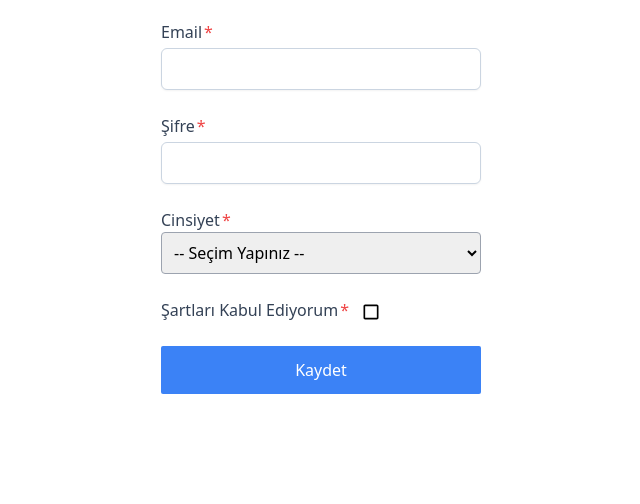
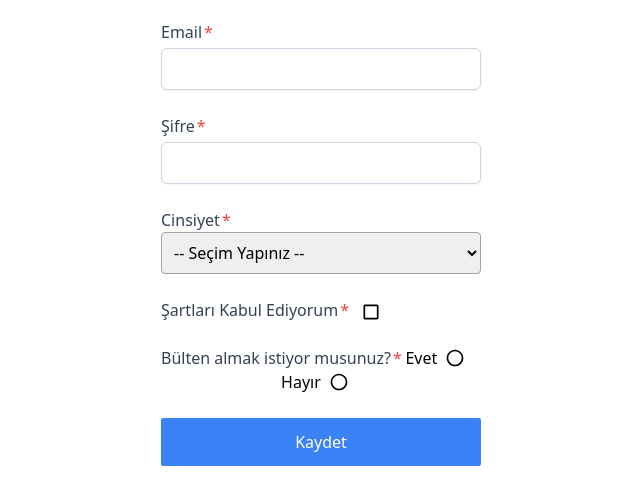
Before and after one commit to ufukucar/react-formik-custom-input, a React (Create React App) app: page / in a window 1280 px wide. Shown: the top 504 px of the page, without its empty margins (319-959 px from the left). Built offline with nearby package versions, Linux system fonts and the light colour scheme.

Commit message:
=Radio button eklendi

```diff
--- a/src/components/Checkbox.jsx
+++ b/src/components/Checkbox.jsx
@@ -6,10 +6,6 @@ import { MdOutlineCheckBoxOutlineBlank, MdCheckBox } from 'react-icons/md'
 
 const Checkbox = ({ label, ...props }) => {
   const [field, meta, helpers] = useField(props)
-
-  useEffect(() => {
-    helpers.setValue(false)
-  }, [])
 
   return (
     <>
@@ -22,7 +18,7 @@ const Checkbox = ({ label, ...props }) => {
           className={`${
             field.value
               ? 'hidden'
-              : 'ml-  mt-1 w-5 h-5 border-b-indigo-400 fill-current '
+              : 'ml-1  mt-1 w-5 h-5 border-b-indigo-400 fill-current '
           }`}
           fill="current-fill"
         />
--- /dev/null
+++ b/src/components/Radio.jsx
@@ -0,0 +1,55 @@
+import { useField } from 'formik'
+import ErrorMessage from './ErrorMessage'
+import React, { useEffect } from 'react'
+
+import {
+  MdOutlineRadioButtonUnchecked,
+  MdOutlineRadioButtonChecked,
+} from 'react-icons/md'
+
+const Radio = ({ label, options, ...props }) => {
+  const [field, meta, helpers] = useField(props)
+
+  return (
+    <>
+      <label className="formLabel inline-block  cursor-pointer  ">
+        <span className="defaultSpan  float-left ">{label}</span>
+        {options.map((option) => {
+          return (
+            <label key={option.id} className="mr-3">
+              <span className="mr-1 mt-0"> {option.value} </span>
+              <input
+                type="radio"
+                {...field}
+                {...props}
+                className=" hidden "
+                value={option.id}
+              />
+              <MdOutlineRadioButtonUnchecked
+                className={`${
+                  field.value === option.id
+                    ? 'hidden'
+                    : ' -mt-1 w-5 h-5 border-b-indigo-400 fill-current  inline'
+                } `}
+              />
+
+              <MdOutlineRadioButtonChecked
+                className={`${
+                  field.value === option.id
+                    ? '-mt-1 w-5 h-5 border-b-indigo-400 fill-blue-700 inline'
+                    : 'hidden'
+                }  `}
+              />
+            </label>
+          )
+        })}
+
+        {meta.touched && meta.error ? (
+          <ErrorMessage error={meta.error} />
+        ) : null}
+      </label>
+    </>
+  )
+}
+
+export default React.memo(Radio)
--- a/src/pages/MainForm.jsx
+++ b/src/pages/MainForm.jsx
@@ -7,6 +7,7 @@ import Input from '../components/Input'
 import Button from '../components/Button'
 import Select from '../components/Select'
 import Checkbox from '../components/Checkbox'
+import Radio from '../components/Radio'
 
 const MainForm = () => {
   useEffect(() => {
@@ -18,6 +19,7 @@ const MainForm = () => {
     password: '',
     gender: '',
     onay: '',
+    bulten: '',
   }
 
   const handleSubmit = (values, actions) => {
@@ -27,6 +29,11 @@ const MainForm = () => {
   const cinsiyetOptions = [
     { id: '1', value: 'Erkek' },
     { id: '2', value: 'Kadın' },
+  ]
+
+  const radioOptions = [
+    { id: '1', value: 'Evet' },
+    { id: '2', value: 'Hayır' },
   ]
 
   return (
@@ -49,6 +56,12 @@ const MainForm = () => {
 
             <Checkbox label="Şartları Kabul Ediyorum" name="onay" />
 
+            <Radio
+              label="Bülten almak istiyor musunuz?"
+              name="bulten"
+              options={radioOptions}
+            />
+
             <Button type="submit" />
           </Form>
         </div>
--- a/src/validations/FormValidation.js
+++ b/src/validations/FormValidation.js
@@ -19,6 +19,7 @@ const FormValidation = yup.object().shape({
   onay: yup
     .mixed()
     .test('check', 'Lütfen şartları onaylayınız.', (value) => value === true),
+  bulten: yup.string().required('Bülten almak istiyor musunuz?'),
 })
 
 export default FormValidation
```
